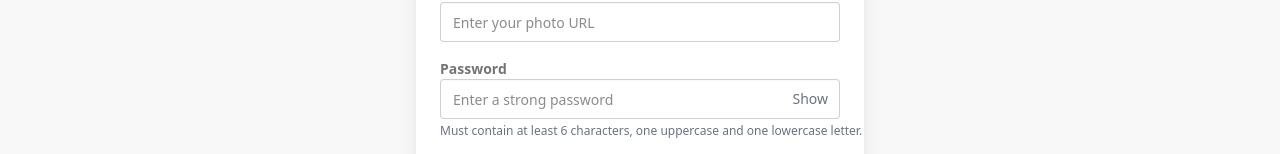
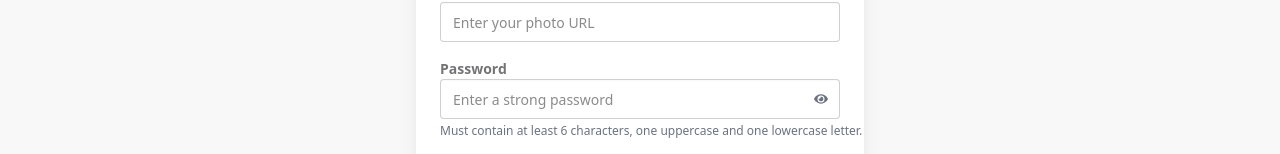
Before and after one commit to ahzahid81/PH_Assignment9, a React (Vite) app: page /register in a window 1280 px wide. Shown: the part 378-532 px from the top of the page. Built offline with nearby package versions, Linux system fonts and the light colour scheme; no server answers.

Commit message:
Dynamic Title Done

```diff
--- a/package.json
+++ b/package.json
@@ -15,6 +15,7 @@
     "react": "^19.2.0",
     "react-dom": "^19.2.0",
     "react-hot-toast": "^2.6.0",
+    "react-icons": "^5.5.0",
     "react-router-dom": "^7.9.6",
     "swiper": "^12.0.3",
     "tailwindcss": "^4.1.17"
--- a/src/Pages/Login.jsx
+++ b/src/Pages/Login.jsx
@@ -1,4 +1,4 @@
-import React, { useContext, useState } from 'react';
+import React, { useContext, useEffect, useState } from 'react';
 import { AuthContext } from '../Providers/AuthProvider';
 import { Link, useLocation, useNavigate } from 'react-router-dom';
 import toast from 'react-hot-toast';
@@ -7,10 +7,15 @@ const Login = () => {
     const { loginUser, googleLogin } = useContext(AuthContext);
     const [email, setEmail] = useState("");
     const [password, setPassword] = useState("");
+    const [showPassword, setShowPassword] = useState(false);
     const location = useLocation();
     const navigate = useNavigate();
 
     const from = location.state?.form?.pathname || "/";
+
+    useEffect(() => {
+        document.title = "ToyTopia | Login";
+      }, []);
 
     const handleLogin = (e) => {
         e.preventDefault();
--- a/src/Pages/MyProfile.jsx
+++ b/src/Pages/MyProfile.jsx
@@ -1,4 +1,4 @@
-import React, { useContext, useState } from 'react';
+import React, { useContext, useEffect, useState } from 'react';
 import { AuthContext } from '../Providers/AuthProvider';
 import toast from 'react-hot-toast';
 
@@ -8,6 +8,10 @@ const MyProfile = () => {
 
     const [name, setName] = useState(user?.displayName || "");
     const [photoURL, setPhotoURL] = useState(user?.photoURL || "");
+
+    useEffect(() => {
+            document.title = "ToyTopia | My Profile";
+          }, []);
 
     const handleUpdate = (e) => {
         e.preventDefault();
--- a/src/Pages/Register.jsx
+++ b/src/Pages/Register.jsx
@@ -1,9 +1,14 @@
-import React, { useContext, useState } from 'react';
+import React, { useContext, useEffect, useState } from 'react';
 import { AuthContext } from '../Providers/AuthProvider';
 import { Link, useLocation, useNavigate } from 'react-router-dom';
 import toast from 'react-hot-toast';
+import { FaEye, FaEyeSlash } from 'react-icons/fa';
 
 const Register = () => {
+
+    useEffect(() => {
+                document.title = "ToyTopia | Register";
+              }, []);
     const { registerUser, googleLogin, updateUserProfile } = useContext(AuthContext);
 
     const [showPassword, setShowPassword] = useState(false);
@@ -147,7 +152,7 @@ const Register = () => {
                                         className="absolute inset-y-0 right-3 flex items-center text-sm text-gray-500"
                                         onClick={() => setShowPassword((prev) => !prev)}
                                     >
-                                        {showPassword ? "Hide" : "Show"}
+                                        {showPassword ? <FaEyeSlash></FaEyeSlash> : <FaEye></FaEye>}
                                     </button>
                                 </div>
 
--- a/src/Pages/ToyDetails.jsx
+++ b/src/Pages/ToyDetails.jsx
@@ -22,6 +22,9 @@ const ToyDetails = () => {
                 const foundToy = data.find((item) => String(item.toyId) === String(id));
 
                 setToy(foundToy || null);
+
+
+                document.title = `ToyTopia | Toy Details`;
             } catch (error) {
                 console.error("Error loading toy data", error)
             } finally {
@@ -31,6 +34,8 @@ const ToyDetails = () => {
 
         fecthToy();
     }, [id])
+
+
 
 
     const handleTryNow = (e) => {
```
Also changed, not shown: 1 other file (tests, documents, lock files or other folders).
